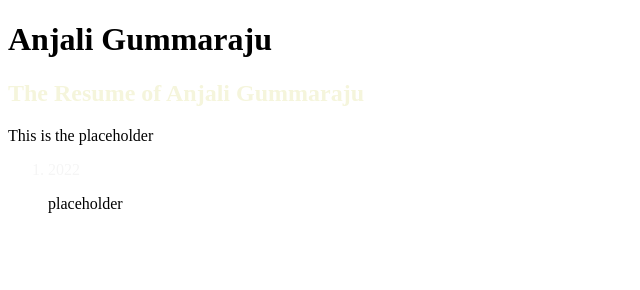
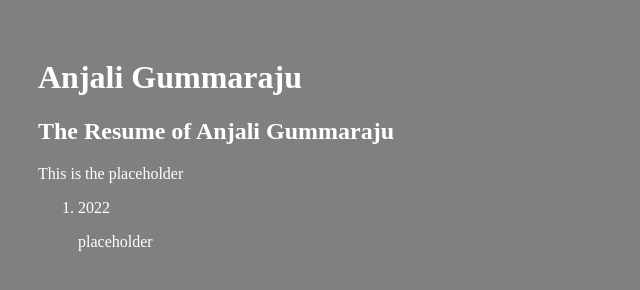
Before and after one commit to Databite/Anjali, a plain HTML site: page index.html in a window 1280 px wide. Shown: the whole page, without its empty margins (0-640 px from the left). Drawn offline with Linux system fonts and the light colour scheme.

Commit message:
body css

```diff
--- a/index.html
+++ b/index.html
@@ -23,12 +23,12 @@
 </head>
 
 <body>
-    <h1 id="title">Anjali Gummaraju</h1>
+    <h1>Anjali Gummaraju</h1>
     <h2>The Resume of Anjali Gummaraju</h2>
     <p>This is the placeholder</p>
 
     <ol>
-        <li class="blue"> 2022</li>
+        <li> 2022</li>
     </ol>
 
     <ul>
--- a/styles.css
+++ b/styles.css
@@ -1,11 +1,5 @@
-#title {
-    color: black;
+body{
+    background-color: grey;
+    color: white;
+    padding: 30px;
 }
-
-.blue {
-    color: whitesmoke;
-}
-
-h2 {
-    color: beige;
-}
```
